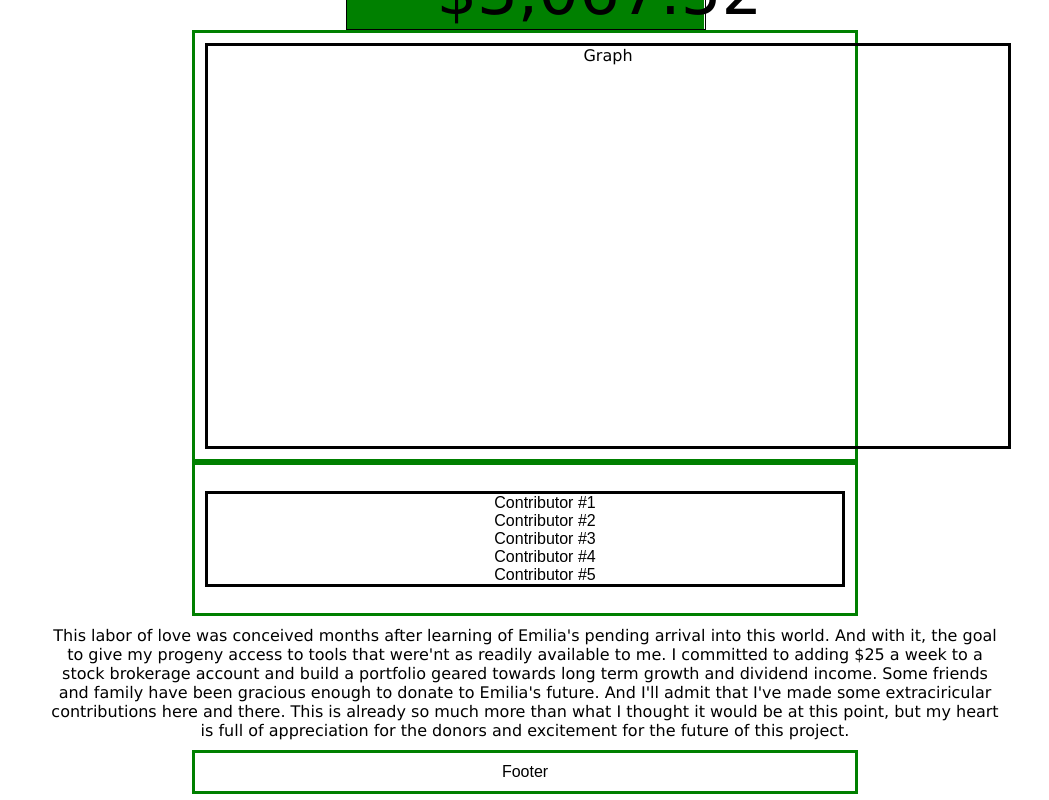
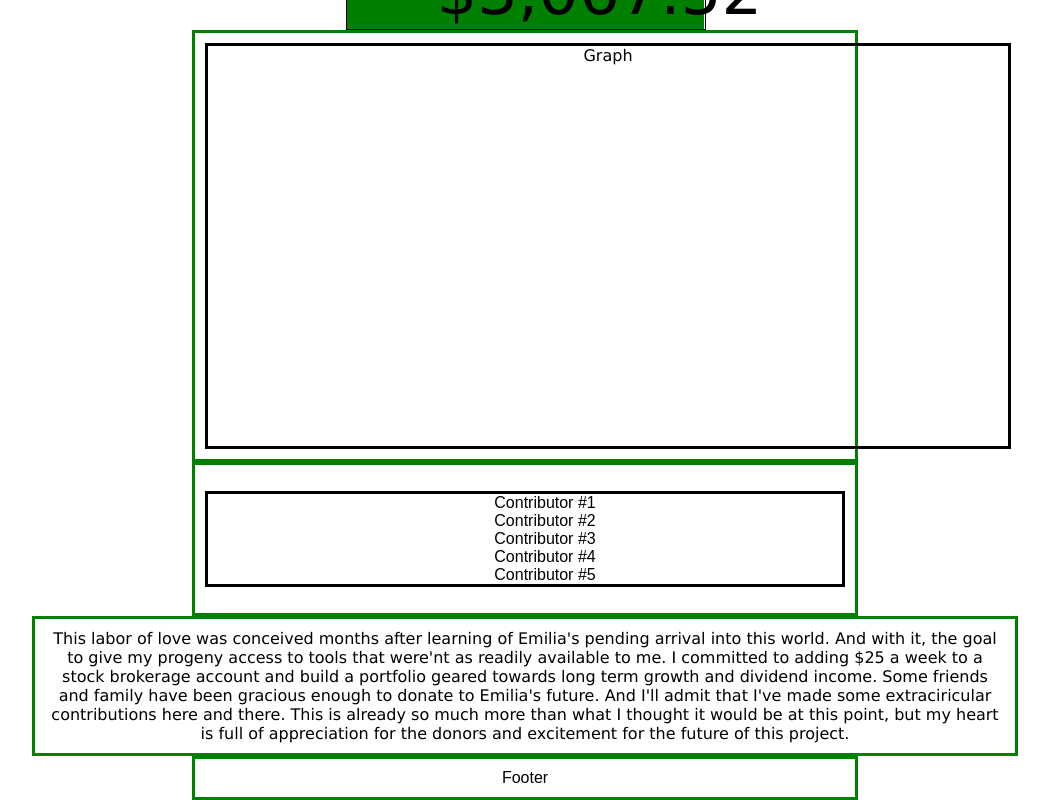
Before and after one commit to Douglas4739/Emilias-Portfolio, a React (Create React App) app: page / in a window 1280 px wide. Shown: the part 327-1127 px from the top of the page, without its empty margins (115-1164 px from the left). Built offline with nearby package versions, Linux system fonts and the light colour scheme.

Commit message:
replaced border

```diff
--- a/src/About.css
+++ b/src/About.css
@@ -2,6 +2,7 @@
     font-family: 'Lucida Sans', 'Lucida Sans Regular', 'Lucida Grande', 'Lucida Sans Unicode', Geneva, Verdana, sans-serif;
     margin: auto;
     width: 75%;
+    border: 3px solid green;
     padding: 10px;
     size: 30px;
 }
```
